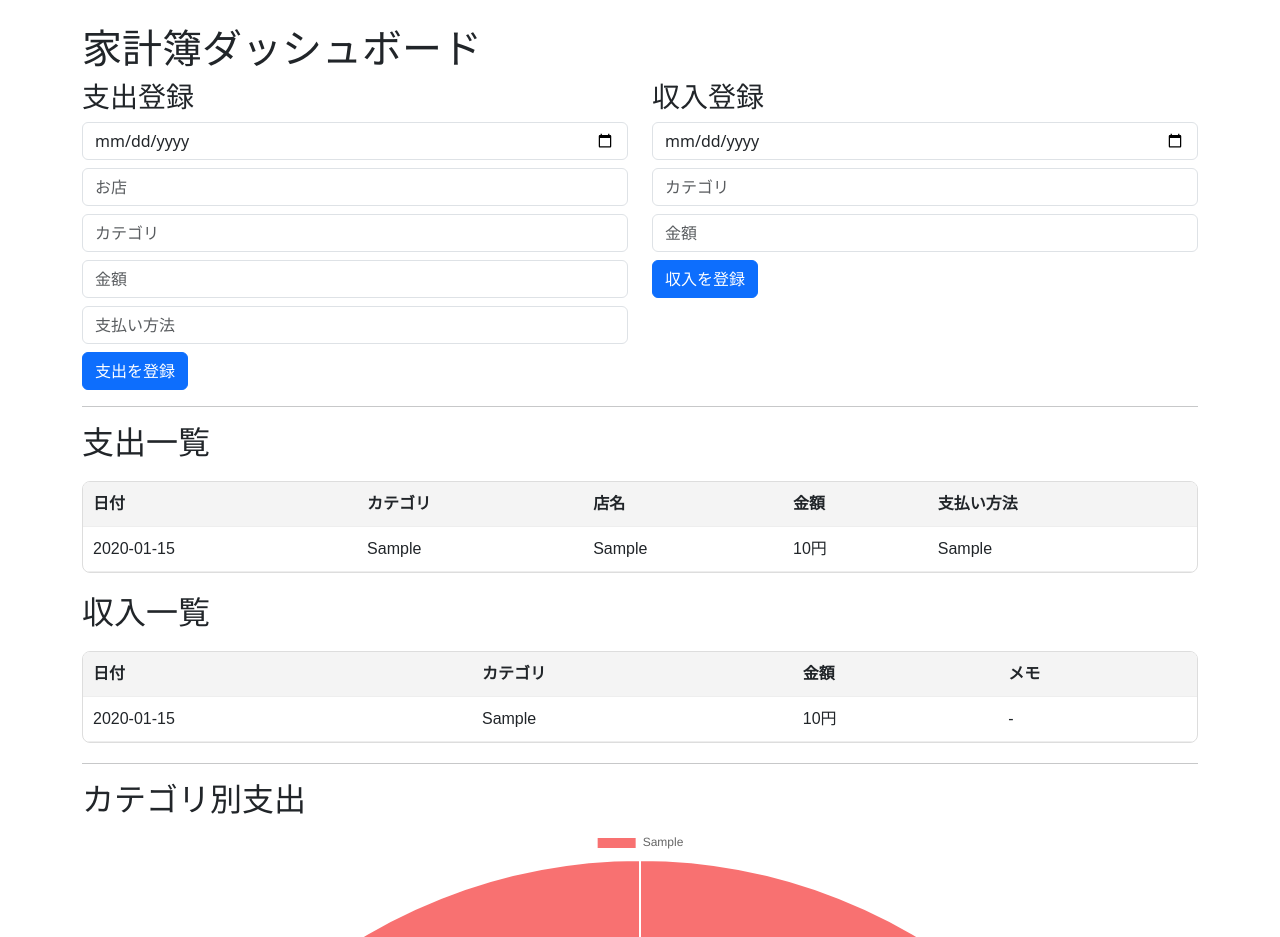
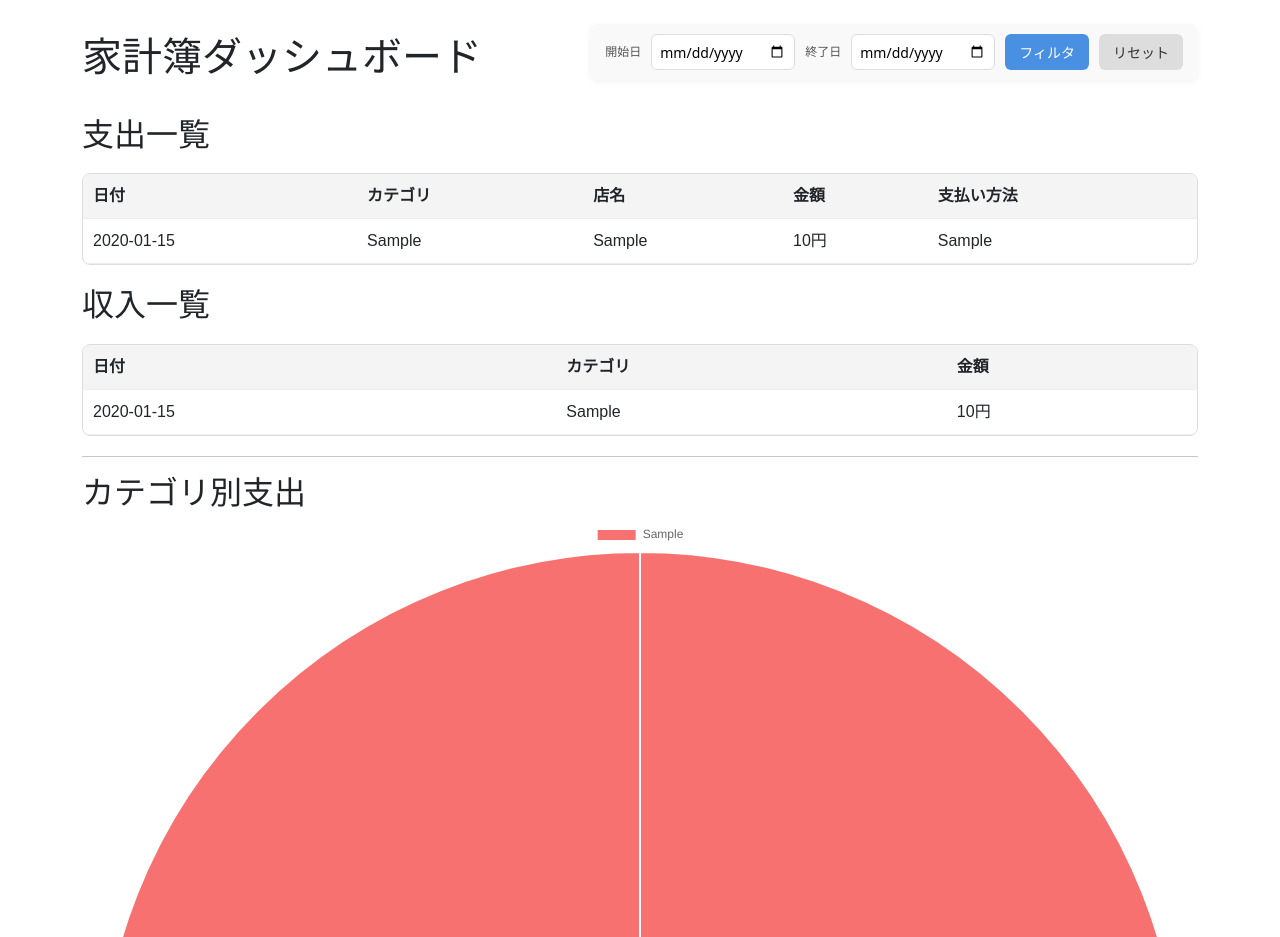
Before and after one commit to tknhm/budgetbook, a Flask app: page / in a window 1280 px wide. Shown: the top 937 px of the page. Run offline with Flask 3, Linux system fonts and the light colour scheme; tables that the repository leaves empty hold one stand-in row (values such as "Sample post").

Commit message:
feat: 収入・支出を期間指定でまとめてフィルタリング

```diff
--- a/budgetbook/static/css/dashboard.css
+++ b/budgetbook/static/css/dashboard.css
@@ -1,3 +1,10 @@
+.dashboard-header {
+  display: flex;
+  justify-content: space-between;
+  align-items: center;
+  margin-bottom: 20px;
+}
+
 .table-container {
   margin: 20px 0;
   border: 1px solid #ddd;
@@ -41,3 +48,62 @@ tbody tr:hover {
   background: #f0f9ff;
   transition: background 0.2s ease-in-out;
 }
+
+.filter-box {
+  display: flex;
+  align-items: center;
+  gap: 10px;
+  background: #f9f9f9;
+  padding: 10px 15px;
+  border-radius: 8px;
+  margin-bottom: 15px;
+  box-shadow: 0 2px 6px rgba(0, 0, 0, 0.05);
+}
+
+.filter-box label {
+  display: flex;
+  flex-direction: column;
+  font-size: 12px;
+  color: #555;
+}
+
+.filter-box input[type="date"] {
+  height: 36px;
+  padding: 0 8px;
+  border: 1px solid #ddd;
+  border-radius: 6px;
+  font-size: 14px;
+  background: #fff;
+  box-sizing: border-box;
+  transition: border-color 0.2s;
+}
+
+.filter-box input[type="date"]:focus {
+  border-color: #4a90e2;
+  outline: none;
+}
+
+.filter-box button {
+  height: 36px;
+  padding: 0 14px;
+  border: none;
+  border-radius: 6px;
+  font-size: 14px;
+  cursor: pointer;
+  background: #4a90e2;
+  color: white;
+  transition: background 0.2s;
+}
+
+.filter-box button:hover {
+  background: #357abd;
+}
+
+.filter-box .reset-btn {
+  background: #ddd;
+  color: #333;
+}
+
+.filter-box .reset-btn:hover {
+  background: #bbb;
+}
--- a/budgetbook/templates/dashboard.html
+++ b/budgetbook/templates/dashboard.html
@@ -1,80 +1,28 @@
 <!DOCTYPE html>
 <html lang="ja">
+
 <head>
   <meta charset="UTF-8" />
   <meta name="viewport" content="width=device-width, initial-scale=1" />
   <title>家計簿ダッシュボード</title>
-    <link
-      href="https://cdn.jsdelivr.net/npm/bootstrap@5.3.3/dist/css/bootstrap.min.css"
-      rel="stylesheet"
-    />
+  <link href="https://cdn.jsdelivr.net/npm/bootstrap@5.3.3/dist/css/bootstrap.min.css" rel="stylesheet" />
 </head>
+
 <body class="container mt-4">
+  <div class="dashboard-header">
     <h1>家計簿ダッシュボード</h1>
 
-    <div class="row">
-      <!-- 支出フォーム -->
-      <div class="col-md-6">
-        <h3>支出登録</h3>
-        <form id="expense-form">
-          <input type="date" name="date" class="form-control mb-2" required />
-          <input
-            type="text"
-            name="shop"
-            placeholder="お店"
-            class="form-control mb-2"
-            required
-          />
-          <input
-            type="text"
-            name="category"
-            placeholder="カテゴリ"
-            class="form-control mb-2"
-            required
-          />
-          <input
-            type="number"
-            name="amount"
-            placeholder="金額"
-            class="form-control mb-2"
-            required
-          />
-          <input
-            type="text"
-            name="payment"
-            placeholder="支払い方法"
-            class="form-control mb-2"
-            required
-          />
-          <button type="submit" class="btn btn-primary">支出を登録</button>
-        </form>
-      </div>
+    <div class="filter-box">
+      <label>開始日</label>
+      <input class="cal" type="date" id="start-date" />
 
-      <!-- 収入フォーム -->
-      <div class="col-md-6">
-        <h3>収入登録</h3>
-        <form id="income-form">
-          <input type="date" name="date" class="form-control mb-2" required />
-          <input
-            type="text"
-            name="category"
-            placeholder="カテゴリ"
-            class="form-control mb-2"
-            required
-          />
-          <input
-            type="number"
-            name="amount"
-            placeholder="金額"
-            class="form-control mb-2"
-            required
-          />
-          <button type="submit" class="btn btn-primary">収入を登録</button>
-        </form>
+      <label>終了日</label>
+      <input class="cal" type="date" id="end-date" />
+
+      <button id="filter-btn"><i class="fas fa-filter"></i>フィルタ</button>
+      <button id="reset-btn" class="reset-btn">リセット</button>
     </div>
   </div>
-
-    <hr />
 
   <!-- 一覧 -->
   <section id="lists">
@@ -104,7 +52,6 @@
             <th>日付</th>
             <th>カテゴリ</th>
             <th>金額</th>
-              <th>メモ</th>
           </tr>
         </thead>
         <tbody>
@@ -113,10 +60,7 @@
       </table>
     </div>
 
-      <link
-        rel="stylesheet"
-        href="{{ url_for('static', filename='css/dashboard.css') }}"
-      />
+    <link rel="stylesheet" href="{{ url_for('static', filename='css/dashboard.css') }}" />
   </section>
 
   <hr />
@@ -130,6 +74,34 @@
     <canvas id="summary-chart"></canvas>
   </section>
 
+  <hr />
+
+  <div class="row">
+    <!-- 支出フォーム -->
+    <div class="col-md-6">
+      <h3>支出登録</h3>
+      <form id="expense-form">
+        <input type="date" name="date" class="form-control mb-2" required />
+        <input type="text" name="shop" placeholder="お店" class="form-control mb-2" required />
+        <input type="text" name="category" placeholder="カテゴリ" class="form-control mb-2" required />
+        <input type="number" name="amount" placeholder="金額" class="form-control mb-2" required />
+        <input type="text" name="payment" placeholder="支払い方法" class="form-control mb-2" required />
+        <button type="submit" class="btn btn-primary">支出を登録</button>
+      </form>
+    </div>
+
+    <!-- 収入フォーム -->
+    <div class="col-md-6">
+      <h3>収入登録</h3>
+      <form id="income-form">
+        <input type="date" name="date" class="form-control mb-2" required />
+        <input type="text" name="category" placeholder="カテゴリ" class="form-control mb-2" required />
+        <input type="number" name="amount" placeholder="金額" class="form-control mb-2" required />
+        <button type="submit" class="btn btn-primary">収入を登録</button>
+      </form>
+    </div>
+  </div>
+
   <script src="https://cdn.jsdelivr.net/npm/bootstrap@5.3.3/dist/js/bootstrap.bundle.min.js"></script>
 
   <!-- Chart.js -->
@@ -137,4 +109,5 @@
   <!-- 自作のJS -->
   <script src="{{ url_for('static', filename='js/dashboard.js') }}"></script>
 </body>
+
 </html>
```
Also changed, not shown: budgetbook/static/js/dashboard.js (+59 -1 lines). Lines whose indentation alone changed are shown as unchanged.
